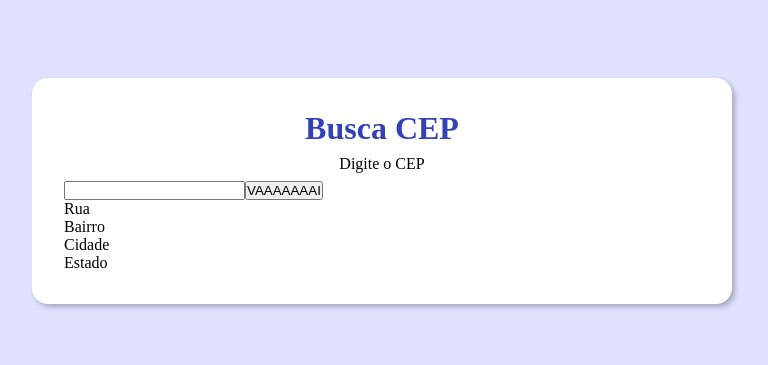
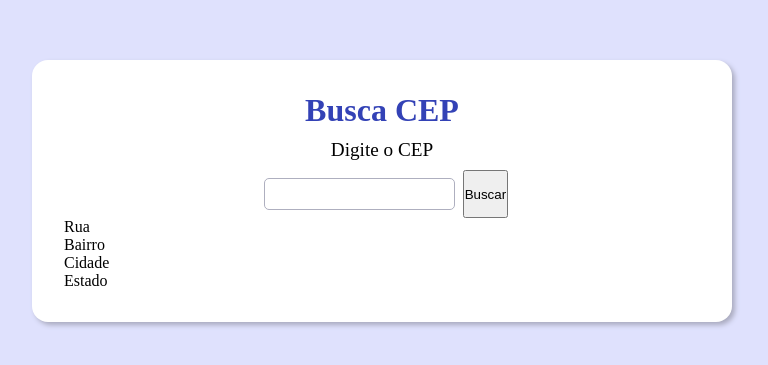
Before and after one commit to DaniloMelo/busca-cep, a React (Create React App) app: page / in a window 1280 px wide. Shown: the part 209-574 px from the top of the page, without its empty margins (258-1026 px from the left). Built offline with nearby package versions, Linux system fonts and the light colour scheme.

Commit message:
Stylig input.css done

```diff
--- a/src/Components/Form/Form.css
+++ b/src/Components/Form/Form.css
@@ -2,4 +2,10 @@
     display: block;
     text-align: center;
     padding: .5em;
+    font-size: 1.2em;
 }
+
+.input-container{
+    display: flex;
+    justify-content: center;
+}
--- a/src/Components/Form/index.jsx
+++ b/src/Components/Form/index.jsx
@@ -13,12 +13,14 @@ const Form = props => {
             .then(data => props.getData(data))
     }
 
-    return(
+    return (
         <section className='form'>
             <form onSubmit={onNewSearch}>
                 <label>Digite o CEP</label>
-                <Input inputHandler={ num => setCep(num)} value={cep} />
-                <button>VAAAAAAAI</button>
+                <div className='input-container'>
+                    <Input inputHandler={num => setCep(num)} value={cep} />
+                    <button>Buscar</button>
+                </div>
             </form>
         </section>
     )
--- a/src/Components/Input/Input.css
+++ b/src/Components/Input/Input.css
@@ -0,0 +1,9 @@
+.input {
+    height: 20px;
+    width: 30%;
+    margin: 8px;
+    height: 32px;
+    font-size: 1.2em;
+    border: 1px solid #aeafbf;
+    border-radius: 5px;
+}
--- a/src/Components/Input/index.jsx
+++ b/src/Components/Input/index.jsx
@@ -4,8 +4,9 @@ const Input = props => {
 
     return(
         <input type="number"
-               value={props.value}
-               onChange={e => props.inputHandler(e.target.value)}
+            className='input'
+            value={props.value}
+            onChange={e => props.inputHandler(e.target.value)}
         />
     )
 }
```
